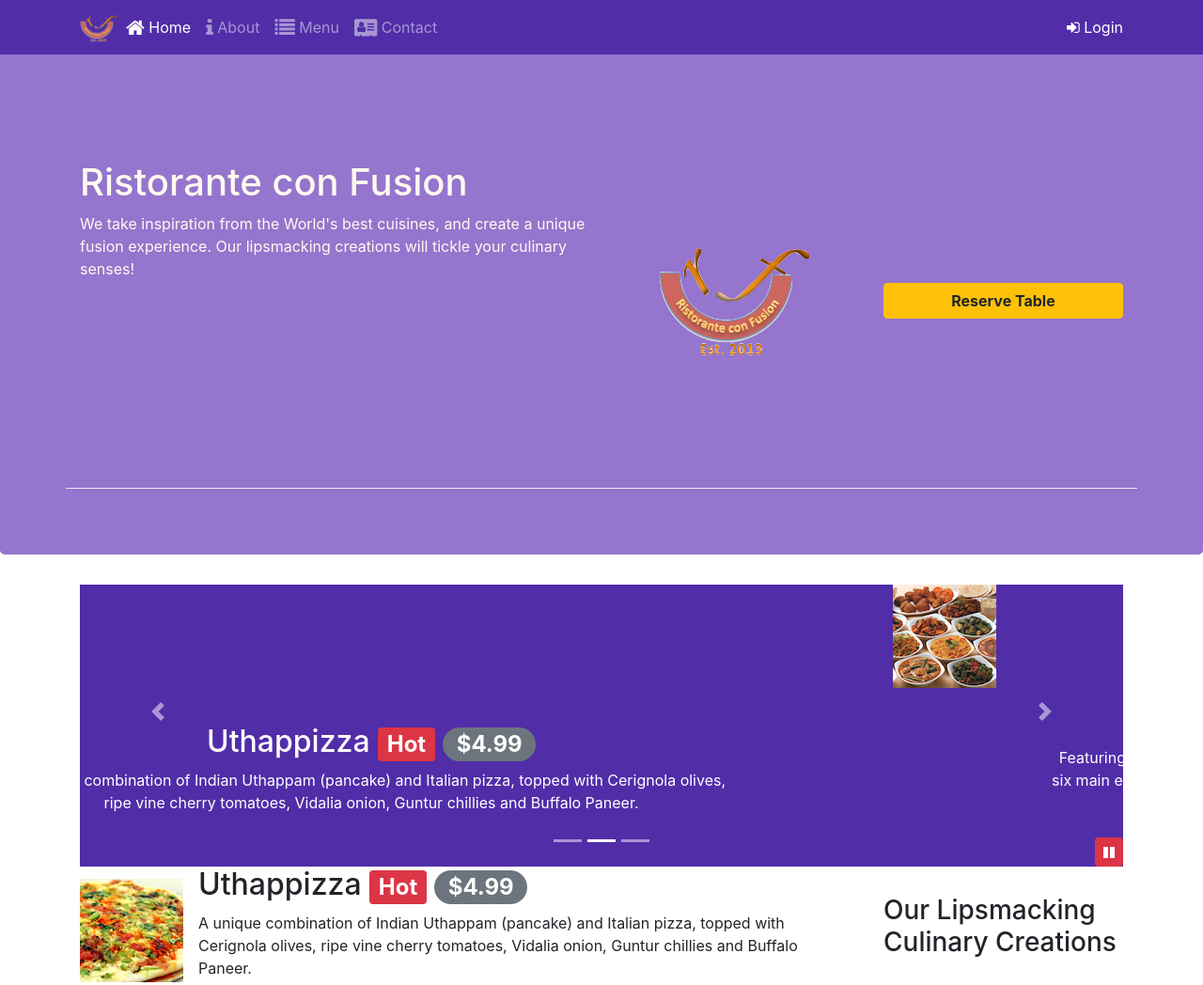
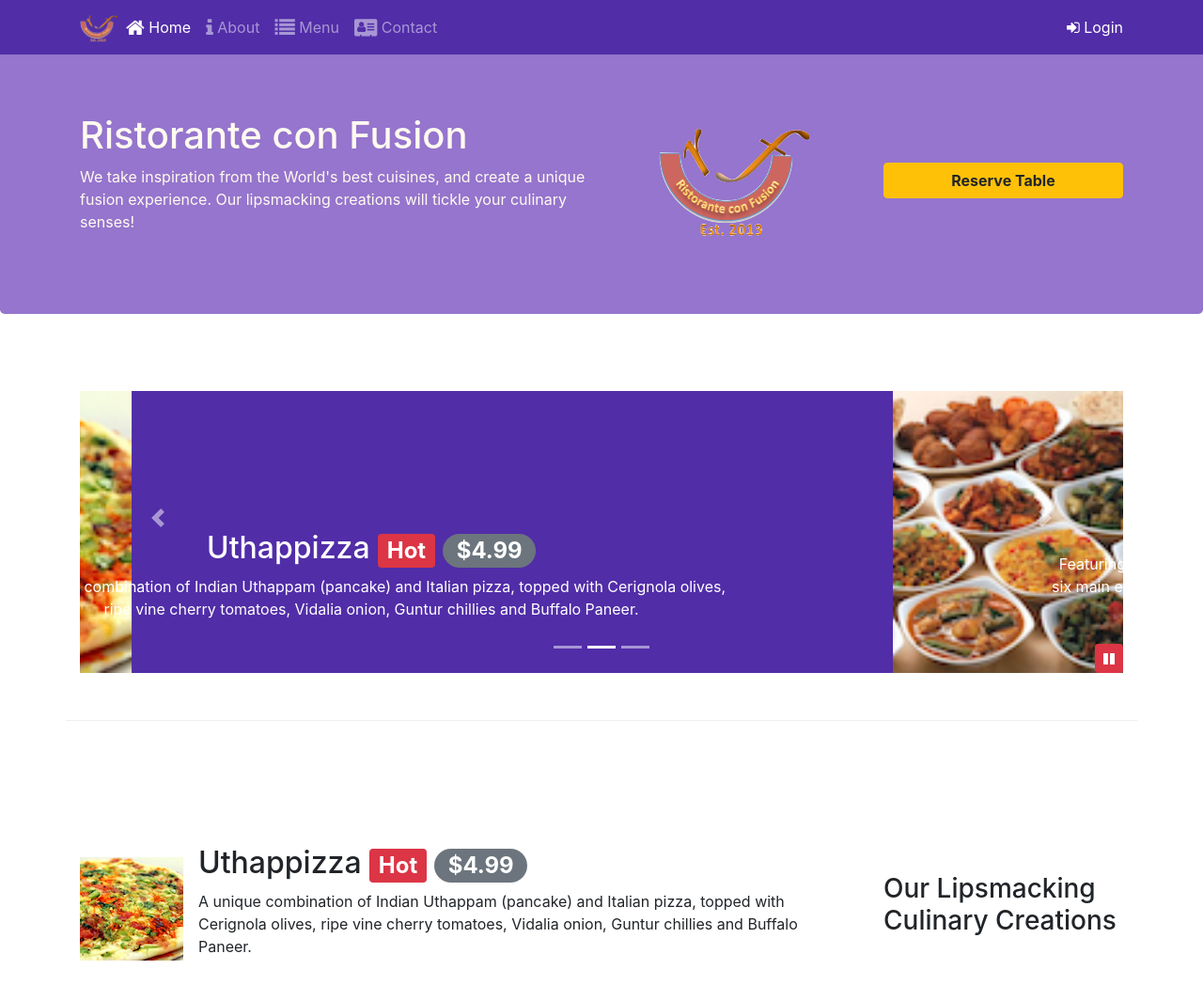
Before and after one commit to Shorjail/bootstrap4, a website: page index.html in a window 1280 px wide. Shown: the top 1048 px of the page at 94% size. Drawn offline with nearby package versions, Linux system fonts and the light colour scheme.

Commit message:
excercise less updated

```diff
--- a/css/styles.less
+++ b/css/styles.less
@@ -10,7 +10,7 @@
     margin: 0xp auto;
     padding: @pad-up-dn @pad-left-right;
 }
-.row-header{
+.row-content {
     .zero-margin(50px,0px);
     border-bottom: 1px ridge;
     min-height:400px;
@@ -56,7 +56,7 @@ body{
             position:absolute;
             top:0;
             left: 0;
-            min-height: 300;
+            min-height: 300px;
         }
     }
 
@@ -65,6 +65,7 @@ body{
     right: 0;
     position: absolute;
     bottom: 0;
+    z-index: 1;
     }
 
     footer .btn-social {
```
Also changed, not shown: css/styles.css.
